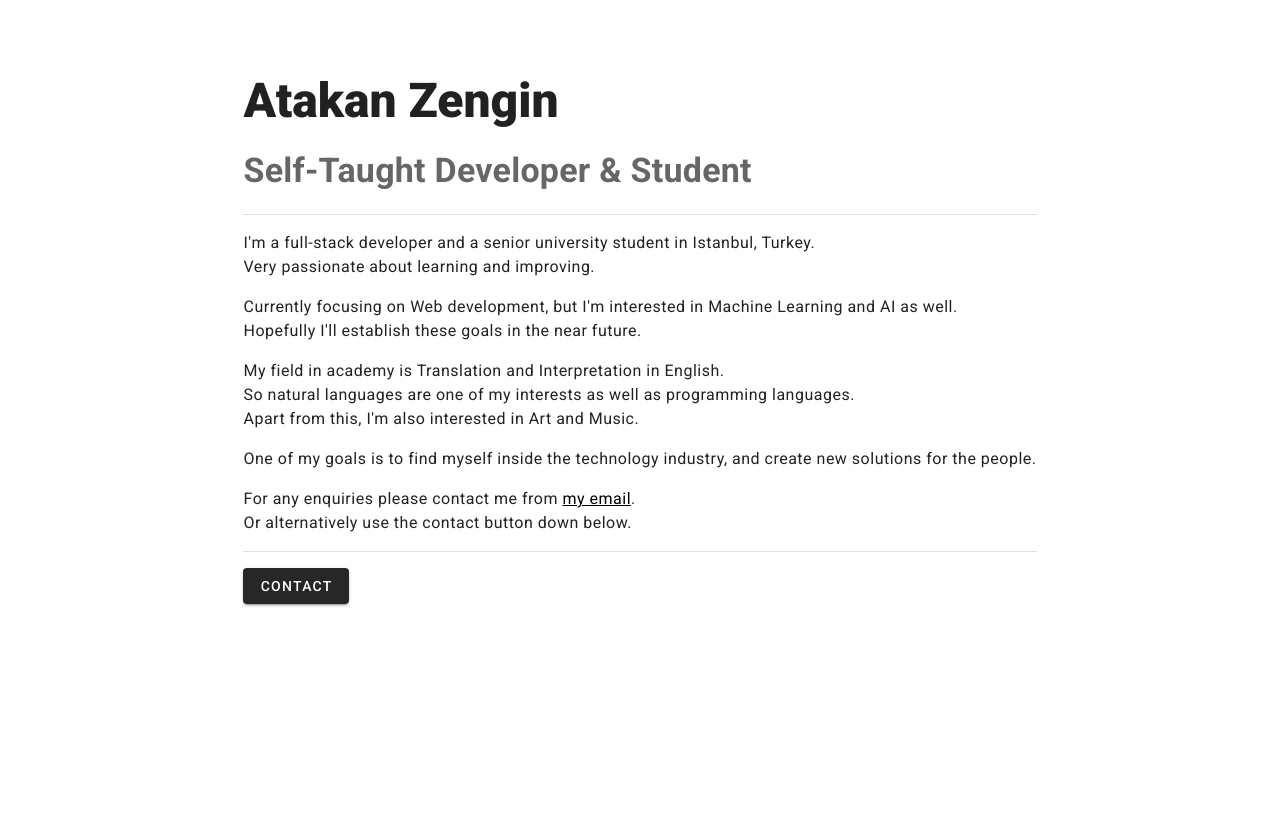
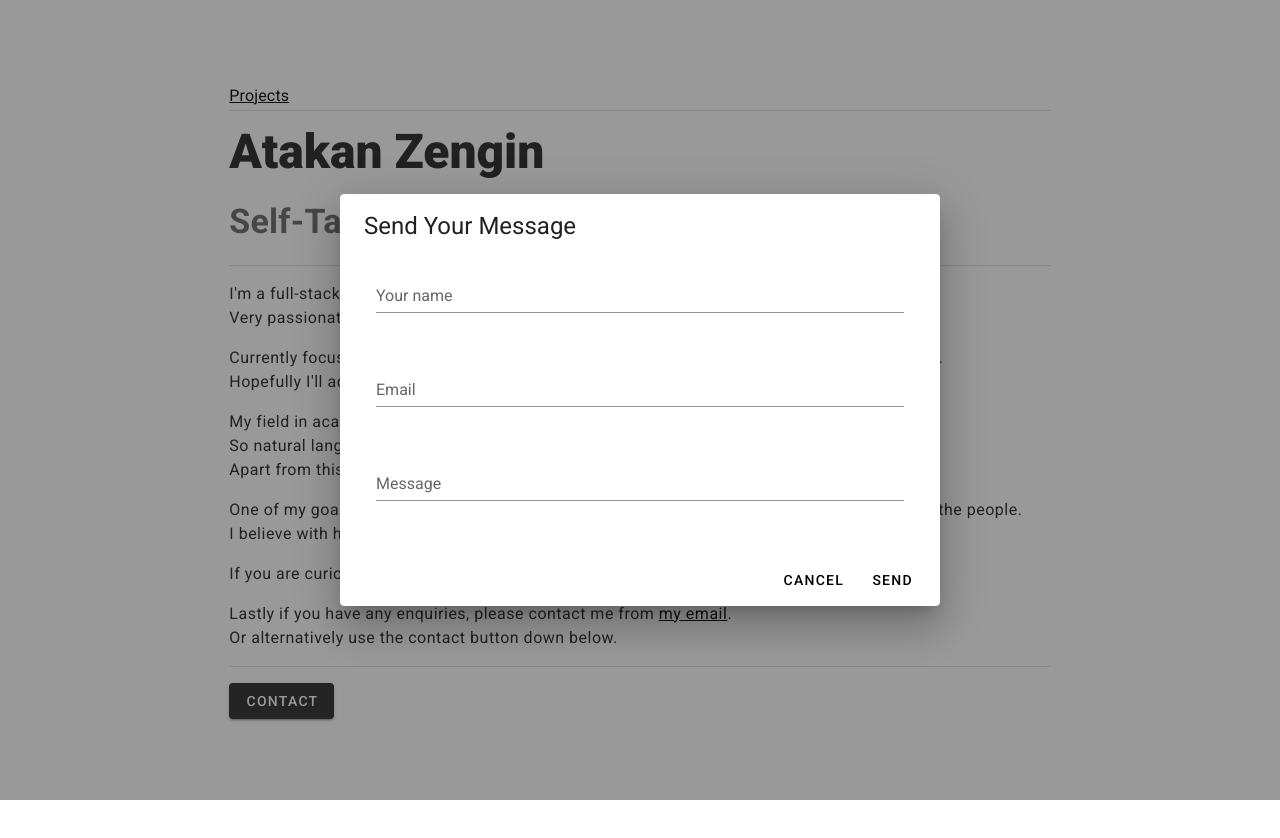
Before and after one commit to atakanzen/atakanzengin.me, a Vue app: page / in a window 1280 px wide. Both pictures are taken after a click on the button "CONTACT". Shown: the top 838 px of the page. After the commit the page ends 812 px from the top, so only its background shows below. Built offline with nearby package versions, Linux system fonts and the light colour scheme.

Commit message:
Added dialog component, still needs a revise

```diff
--- a/src/App.vue
+++ b/src/App.vue
@@ -1,13 +1,17 @@
 <template>
   <div id="app">
-    <v-app>
+    <v-app dark>
+      <v-row align="center" justify="center">
+        <v-col cols="10" sm="8">
           <v-main>
-        <v-container fluid>
+            <v-container>
               <Me />
               <v-divider class="mb-4"></v-divider>
               <Contact />
             </v-container>
           </v-main>
+        </v-col>
+      </v-row>
     </v-app>
   </div>
 </template>
@@ -35,12 +39,7 @@ body {
   font-family: -apple-system, BlinkMacSystemFont, "Segoe UI", Roboto, Oxygen,
     Ubuntu, Cantarell, "Open Sans", "Helvetica Neue", sans-serif;
 }
-
 #app {
-  display: flex;
-  flex-direction: column;
-  align-items: center;
-  justify-items: center;
-  padding: 2em;
+  background-color: white;
 }
 </style>
--- a/src/components/Contact.vue
+++ b/src/components/Contact.vue
@@ -1,14 +1,41 @@
 <template>
-  <v-hover>
-    <v-btn dark>Contact</v-btn>
-  </v-hover>
+  <v-dialog v-model="dialog" persistent max-width="600px">
+    <template v-slot:activator="{ on, attrs }">
+      <v-btn dark v-bind="attrs" v-on="on">Contact</v-btn>
+    </template>
+    <v-card>
+      <v-card-title>
+        <span class="headline">Send Your Message</span>
+      </v-card-title>
+      <v-card-text>
+        <v-container>
+          <v-row>
+            <v-col cols="12">
+              <v-text-field label="Your name" required></v-text-field>
+            </v-col>
+            <v-col cols="12">
+              <v-text-field label="Email" required></v-text-field>
+            </v-col>
+            <v-col cols="12">
+              <v-text-field label="Message" required></v-text-field>
+            </v-col>
+          </v-row>
+        </v-container>
+      </v-card-text>
+      <v-card-actions>
+        <v-spacer></v-spacer>
+        <v-btn color="black darken-1" text @click="dialog = false">Cancel</v-btn>
+        <v-btn color="black darken-1" text @click="dialog = false">Send</v-btn>
+      </v-card-actions>
+    </v-card>
+  </v-dialog>
 </template>
 
 <script>
 export default {
-  name: "Contact"
+  name: "Contact",
+  data: () => ({
+    dialog: false
+  })
 };
 </script>
-
-<style >
-</style>
--- a/src/components/Me.vue
+++ b/src/components/Me.vue
@@ -1,14 +1,21 @@
 <template>
   <article>
-    <div class="text--primary font-weight-black text-h3">Atakan Zengin</div>
+    <a href="#" class="text-subtitle-1" id="projects">Projects</a>
+
+    <v-divider class="mb-4"></v-divider>
+
+    <div class="text--primary font-weight-black text-h3" id="name">Atakan Zengin</div>
 
     <br />
-    <div class="font-weight-bold text--secondary text-h4">Self-Taught Developer &amp; Student</div>
+    <div
+      class="font-weight-bold text--secondary text-h4"
+      id="title"
+    >Self-Taught Developer &amp; Student</div>
     <br />
 
     <v-divider class="mb-4"></v-divider>
 
-    <section>
+    <section id="body">
       <p class="text-body-1">
         I'm a full-stack developer and a senior university student in Istanbul, Turkey.
         <br />Very passionate about learning and improving.
@@ -16,23 +23,30 @@
 
       <p class="text-body-1">
         Currently focusing on Web development, but I'm interested in Machine Learning and AI as well.
-        <br />Hopefully I'll establish these goals in the near future.
+        <br />Hopefully I'll add these fields to my knowledge pot in the near future.
       </p>
 
       <p class="text-body-1">
         My field in academy is Translation and Interpretation in English.
         <br />So natural languages are one of my interests as well as programming languages.
-        <br />Apart from this, I'm also interested in Art and Music.
+        <br />Apart from this, I'm also interested in any form of Art and Music.
       </p>
 
       <p class="text-body-1">
         One of my goals is to find myself inside the technology industry,
         and create new solutions for the people.
+        <br />I believe with hardwork and passion, I'll be able to contribute to our ever-growing technology.
       </p>
 
+      <p
+        class="text-body-1"
+      >If you are curious about my works, don't forget to check my projects blog up above.</p>
+
       <p class="text-body-1">
-        For any enquiries please contact me from
-        <a href="mailto:atakanzzengin@gmail.com">my email</a>.
+        Lastly if you have any enquiries, please contact me from
+        <a
+          href="mailto:atakanzzengin@gmail.com"
+        >my email</a>.
         <br />Or alternatively use the contact button down below.
       </p>
     </section>
@@ -46,7 +60,7 @@ export default {
 </script>
 
 <style scoped>
-section a {
+article a {
   color: black;
 }
 </style>
```
Lines whose indentation alone changed are shown as unchanged.
